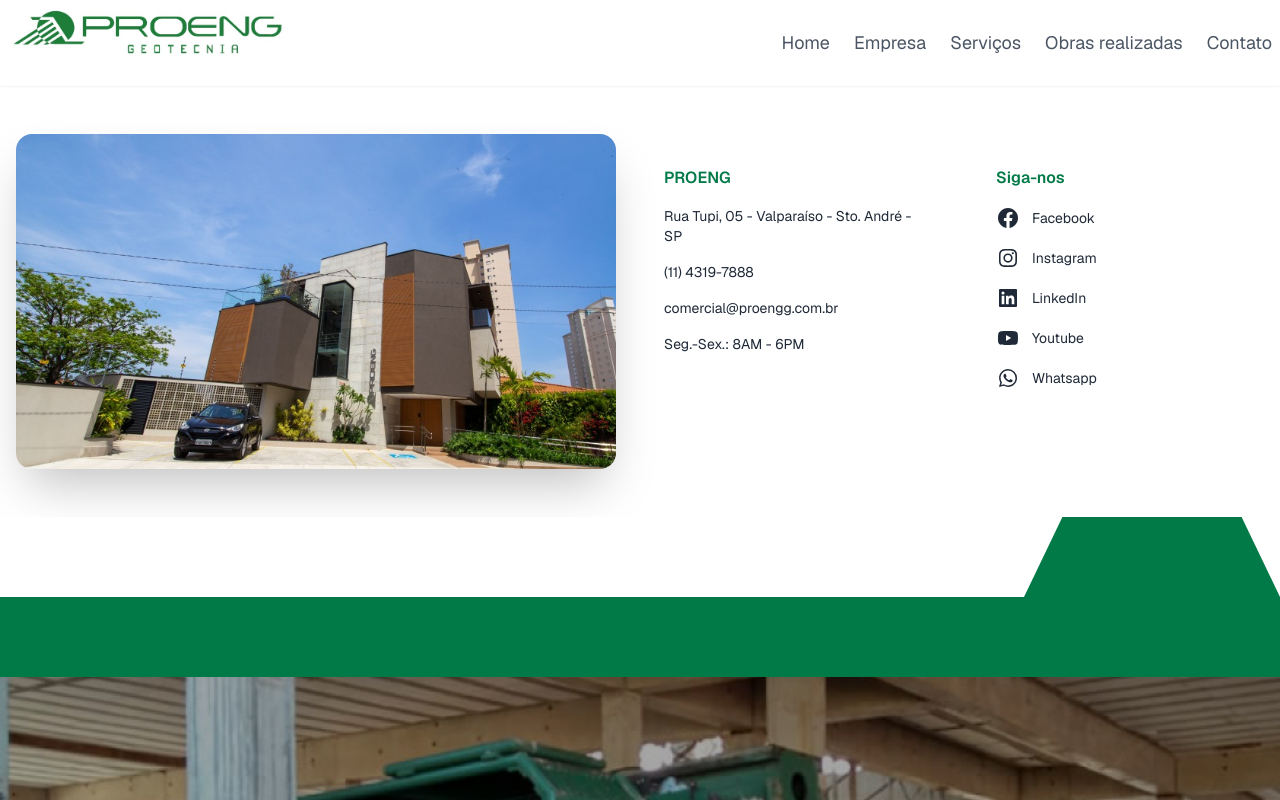
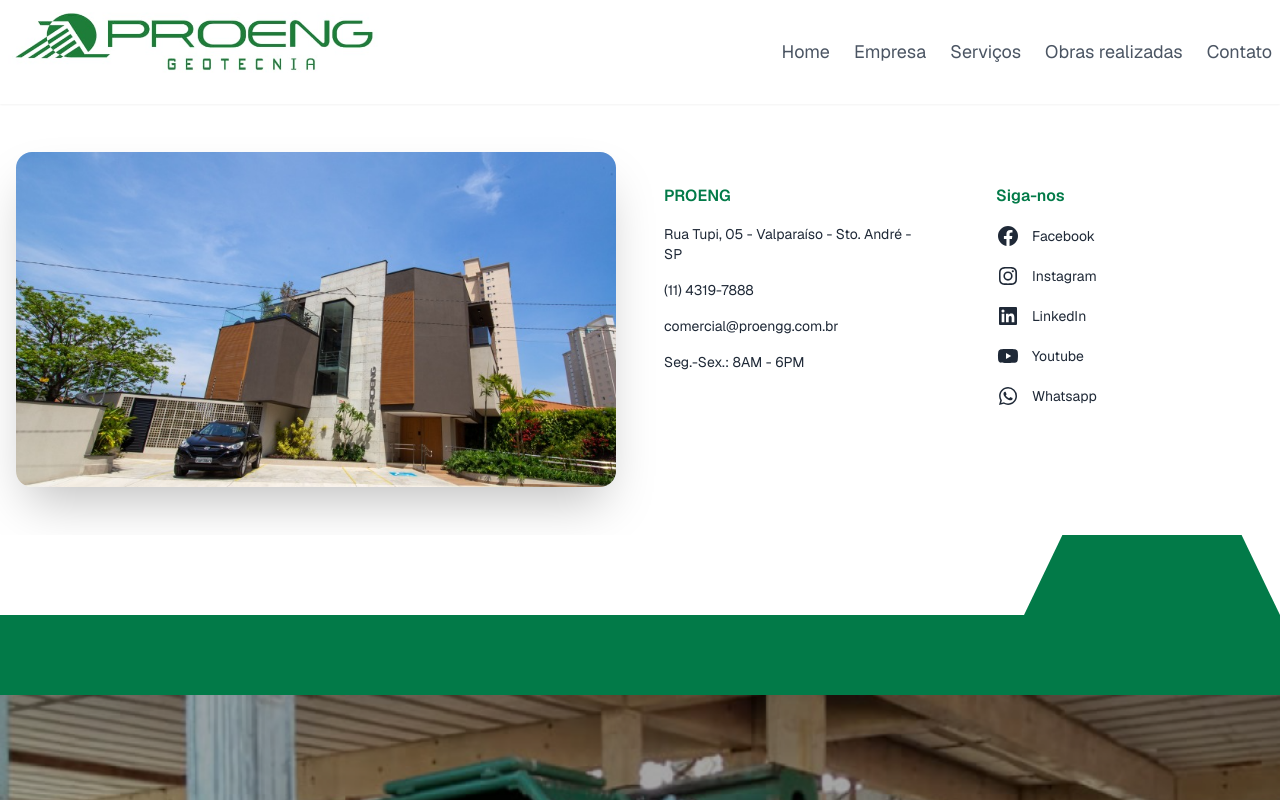
Before and after one commit to proengejem/proeng, a Next.js app: page /contato in a window 1280 px wide. Shown: the top 800 px of the page. Built offline with nearby package versions, Linux system fonts and the light colour scheme.

Commit message:
pag sevind2

```diff
--- a/src/app/servicos/[servico]/page.tsx
+++ b/src/app/servicos/[servico]/page.tsx
@@ -50,7 +50,7 @@
     name: "Solo Grampeado",
     description: "O solo grampeado é uma técnica de estabilização de taludes e encostas que consiste na instalação de grampos de aço ou fibra de vidro, ancorados no terreno e conectados a uma tela de aço ou fibra de vidro.",
     link: "#",
-    image: ["/images/obra1.jpg" ]
+    image: ["/images/obra1.jpg", "/images/obra1.jpg" ]
   }
 ]
 // const projects: { [key: string]: Project[] } = {
--- a/src/components/homePage/EPEP/index.tsx
+++ b/src/components/homePage/EPEP/index.tsx
@@ -76,8 +76,8 @@
             <Image
               src="/image.png" // Substituir pelo caminho correto da imagem
               alt="Sobre a Proeng"
-              width={500}
-              height={300}
+              width={700}
+              height={500}
               className="w-full h-auto object-cover"
             />
           </div>
--- a/src/components/homePage/videosHome/index.tsx
+++ b/src/components/homePage/videosHome/index.tsx
@@ -67,10 +67,10 @@
     <div className="py-12 ">
       <div className="container mx-auto px-4">
         <h2 className="text-2xl font-bold text-center text-green-700 mb-4" style={{ color: '#027A48' }}>
-          Algumas de nossas soluções entregues
+          Serviços
         </h2>
         <p className="text-center text-gray-600 mb-8">
-          Explore nossos projetos e serviços realizados.
+          Explore os serviços  de excelência realizados pela Proeng Geotécnica
         </p>
         <div className="grid grid-cols-1 md:grid-cols-3 gap-6">
           {videos.map((video, index) => (
--- a/src/components/navbar.tsx
+++ b/src/components/navbar.tsx
@@ -17,8 +17,8 @@
     <Image
       src="/ProengLogo.png"
       alt="Proeng Engenharia"
-      width={300}
-      height={250}
+      width={400}
+      height={350}
       className="mb-6"
     />
             {/* Links de navegação - visíveis em telas maiores */}
```
